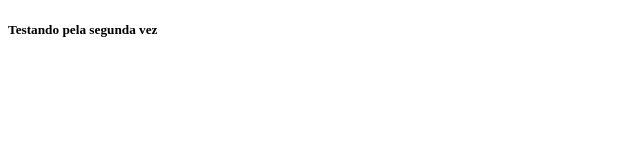
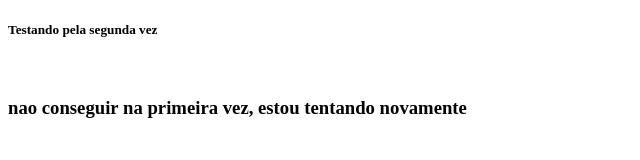
Before and after one commit to maurimonteiro/Agorasim, a plain HTML site: page index.html in a window 1280 px wide. Shown: the whole page, without its empty margins (0-640 px from the left). Drawn offline with Linux system fonts and the light colour scheme.

Commit message:
atualizando pela segunda vez
teste de atualizacao ja na segunda vez

```diff
--- a/index.html
+++ b/index.html
@@ -7,6 +7,8 @@
 </head>
 <body>
     <h5>Testando pela segunda vez </h5>
+    <br>
+    <h3>nao conseguir na primeira vez, estou tentando novamente</h3>
 
 </body>
 </html>
```
